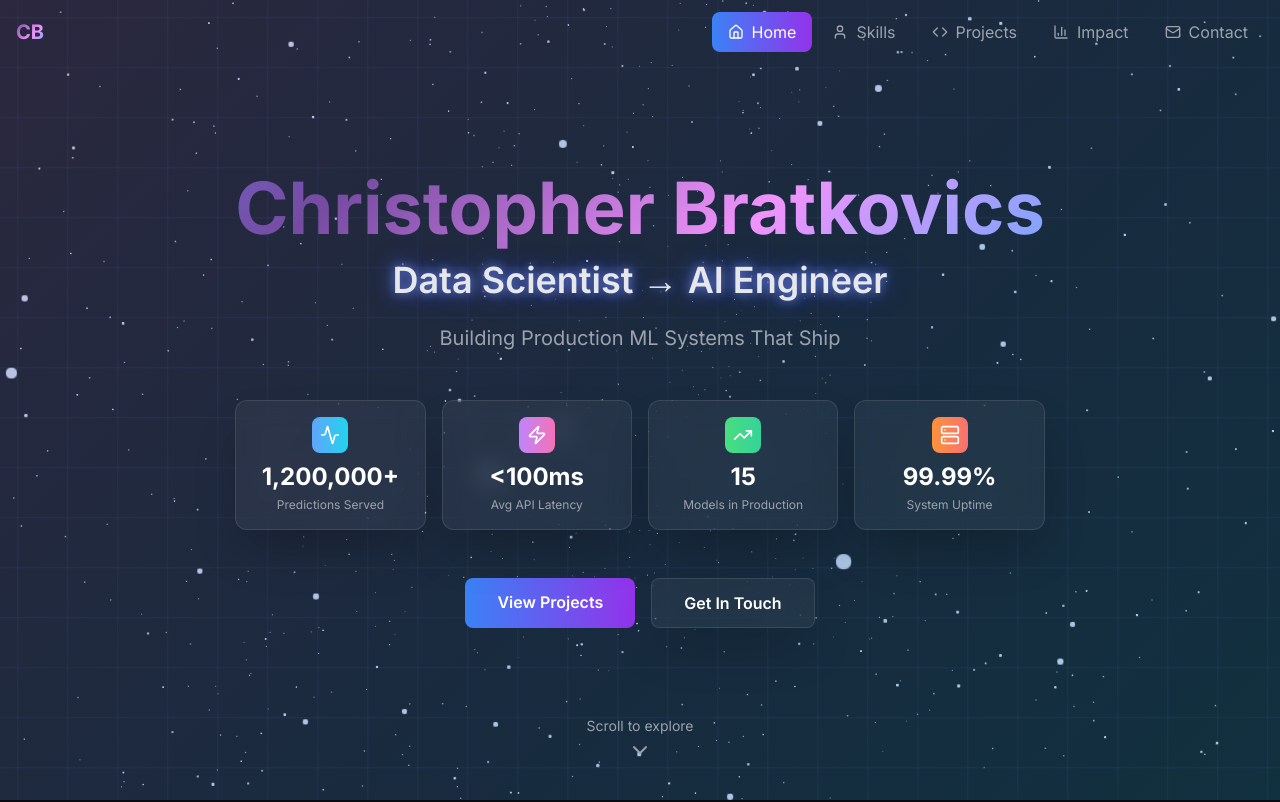
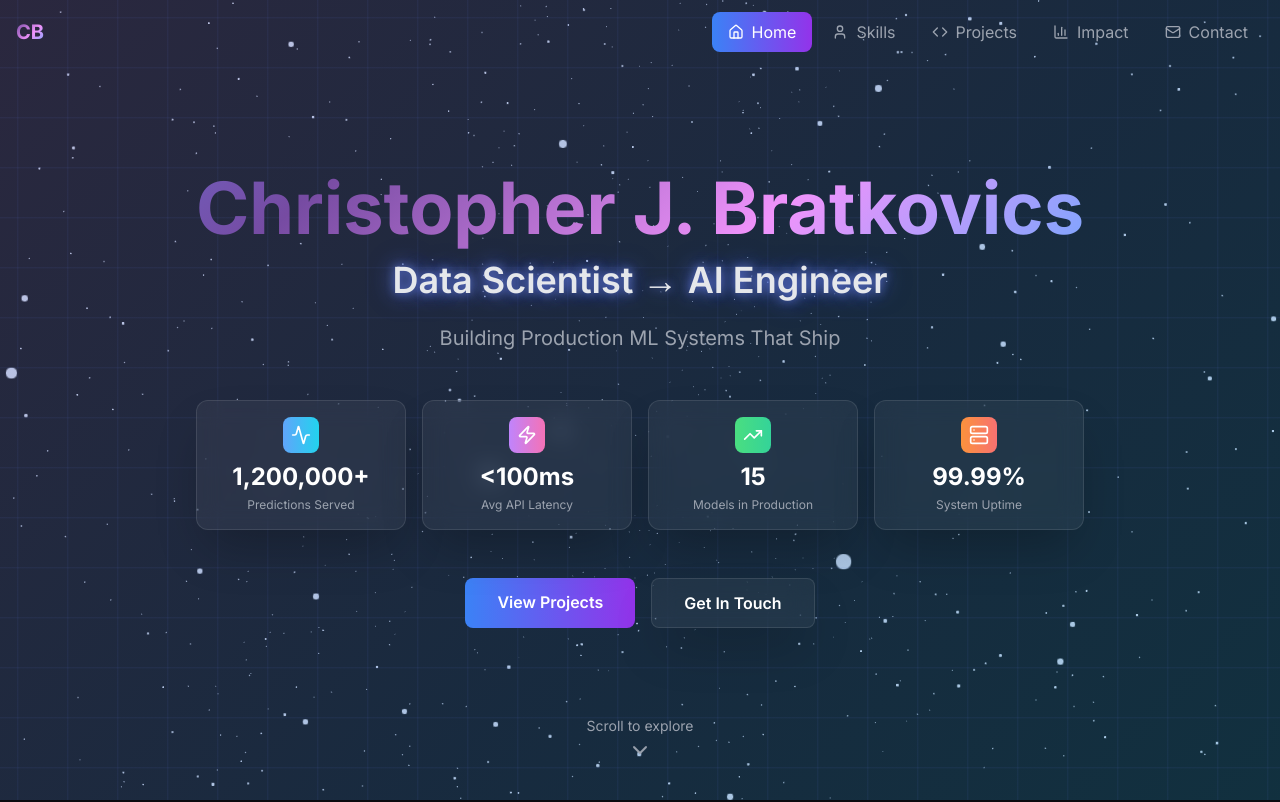
Before and after one commit to cbratkovics/cbratkovics.dev, a Next.js app in the folder portfolio/: page / in a window 1280 px wide. Shown: the top 802 px of the page. Built offline with nearby package versions, Linux system fonts and the light colour scheme.

Commit message:
minor refinements

```diff
--- a/portfolio/components/Hero.tsx
+++ b/portfolio/components/Hero.tsx
@@ -80,7 +80,7 @@ export default function Hero() {
           className="mb-6"
         >
           <h1 className="text-5xl md:text-7xl font-bold mb-4">
-            <span className="gradient-text">Christopher Bratkovics</span>
+            <span className="gradient-text">Christopher J. Bratkovics</span>
           </h1>
           <h2 className="text-2xl md:text-4xl font-semibold text-gray-200 neon-glow">
             Data Scientist → AI Engineer
--- a/portfolio/next.config.js
+++ b/portfolio/next.config.js
@@ -2,7 +2,6 @@
 const nextConfig = {
   output: 'standalone',
   reactStrictMode: true,
-  swcMinify: true,
   images: {
     domains: ['cbratkovics.dev', 'github.com'],
     formats: ['image/avif', 'image/webp'],
```
